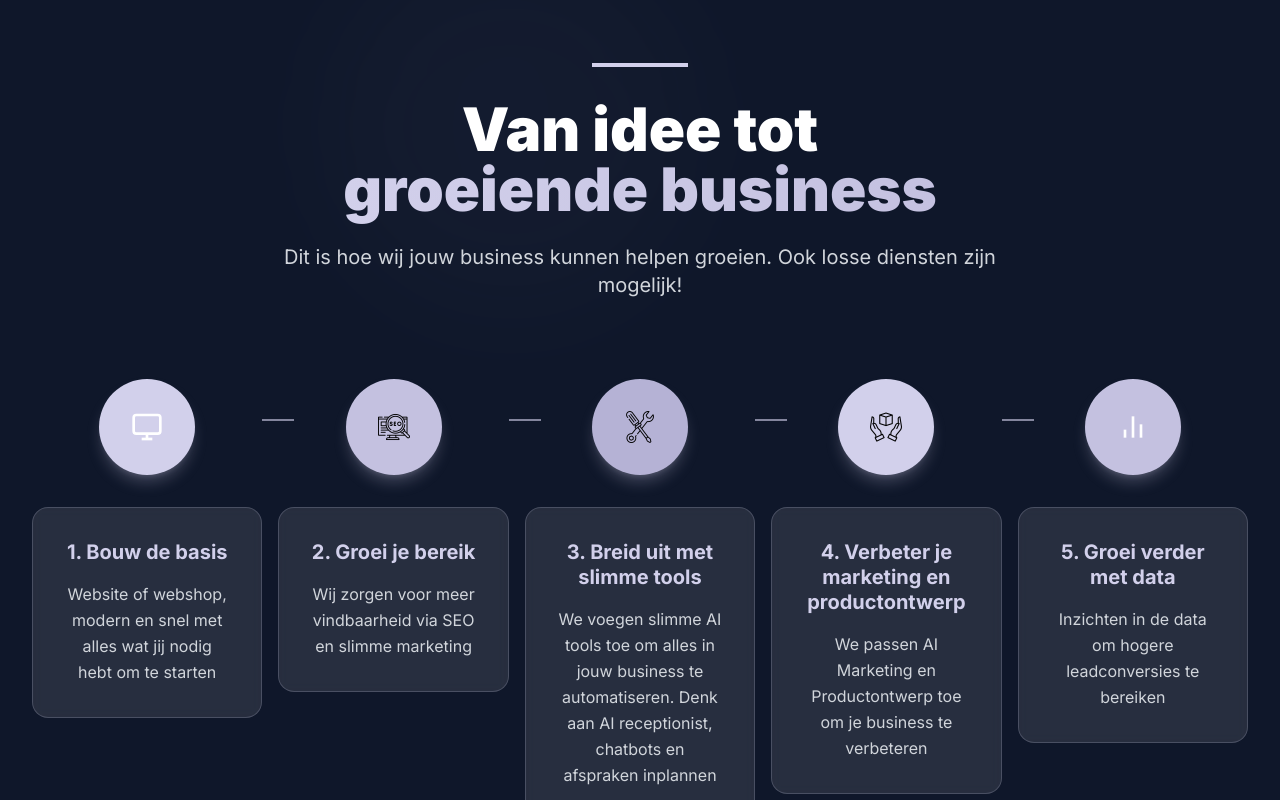
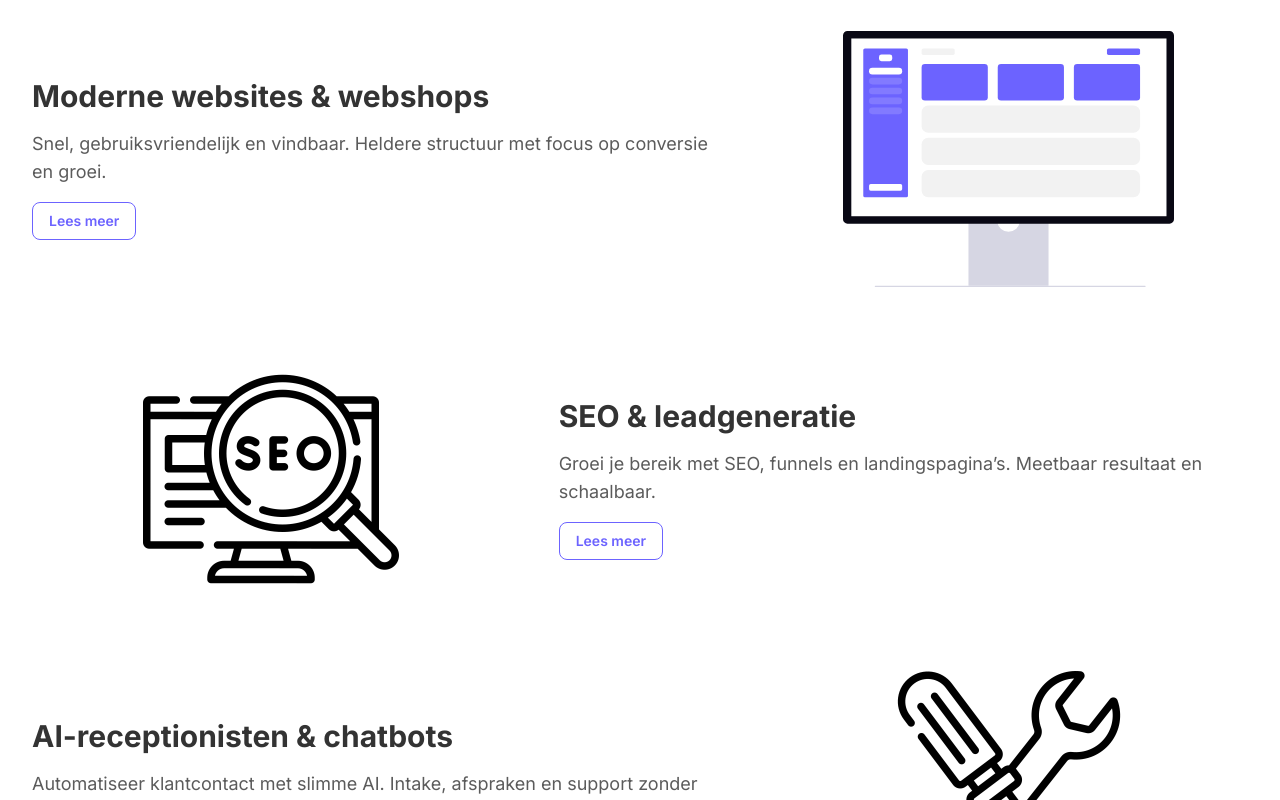
Before and after one commit to Jntvanlanschot/Portfolio-website, a Next.js app: page / in a window 1280 px wide. Shown: the part 1020-1820 px from the top of the page. Built offline with nearby package versions, Linux system fonts and the light colour scheme.

Commit message:
Add FeatureShowcase section; update header styling; replace blue with #d2d0eb; move pictogram right; remove Hero and add title section

```diff
--- a/src/app/page.tsx
+++ b/src/app/page.tsx
@@ -1,4 +1,5 @@
 import ServicesGrid from '@/components/ServicesGrid'
+import FeatureShowcase from '@/components/FeatureShowcase'
 import Roadmap from '@/components/Roadmap'
 import CasesGrid from '@/components/CasesGrid'
 import About from '@/components/About'
@@ -19,6 +20,7 @@ export default function Home() {
         </div>
       </section>
       <ServicesGrid />
+      <FeatureShowcase />
       <Roadmap />
       <CasesGrid />
       <About />
--- /dev/null
+++ b/src/components/FeatureShowcase.tsx
@@ -0,0 +1,112 @@
+'use client'
+
+import Image from 'next/image'
+import { motion } from 'framer-motion'
+import Link from 'next/link'
+
+type Feature = {
+  title: string
+  description: string
+  imageSrc: string
+  imageAlt: string
+  href: string
+}
+
+const features: Feature[] = [
+  {
+    title: 'Moderne websites & webshops',
+    description:
+      'Snel, gebruiksvriendelijk en vindbaar. Heldere structuur met focus op conversie en groei.',
+    imageSrc: '/images/website-pictogram.svg',
+    imageAlt: 'Website pictogram',
+    href: '/diensten/websites-webshops',
+  },
+  {
+    title: 'SEO & leadgeneratie',
+    description:
+      'Groei je bereik met SEO, funnels en landingspagina’s. Meetbaar resultaat en schaalbaar.',
+    imageSrc: '/images/seo-pictogram.png',
+    imageAlt: 'SEO pictogram',
+    href: '/diensten/leadgeneratie-marketing',
+  },
+  {
+    title: 'AI-receptionisten & chatbots',
+    description:
+      'Automatiseer klantcontact met slimme AI. Intake, afspraken en support zonder wachttijden.',
+    imageSrc: '/images/smart-tools-pictogram.png',
+    imageAlt: 'Slimme tools pictogram',
+    href: '/diensten/ai-tools-automatisering',
+  },
+  {
+    title: 'Productontwerp & prototyping',
+    description:
+      'Van idee tot schaalbaar digitaal product. Snel testen, itereren en naar markt brengen.',
+    imageSrc: '/images/product-design-pictogram.png',
+    imageAlt: 'Productontwerp pictogram',
+    href: '/diensten/productontwerp-prototyping',
+  },
+]
+
+const fadeIn = {
+  hidden: { opacity: 0, y: 24 },
+  visible: { opacity: 1, y: 0 },
+}
+
+const FeatureShowcase = () => {
+  return (
+    <section className="section-padding bg-white">
+      <div className="container-custom">
+        <div className="space-y-12 md:space-y-16">
+          {features.map((item, index) => {
+            const isReversed = index % 2 === 1
+            return (
+              <motion.div
+                key={item.title}
+                variants={fadeIn}
+                initial="hidden"
+                whileInView="visible"
+                viewport={{ once: true, amount: 0.2 }}
+                transition={{ duration: 0.6, delay: index * 0.05 }}
+                className={`grid grid-cols-1 md:grid-cols-12 gap-8 md:gap-12 items-center rounded-2xl`}
+              >
+                {/* Text */}
+                <div className={`${isReversed ? 'md:order-2' : ''} md:col-span-7`}>
+                  <div className="space-y-4">
+                    <h2 className="text-2xl md:text-3xl font-bold text-[#333]">{item.title}</h2>
+                    <p className="text-base md:text-lg text-[#333] opacity-80 leading-relaxed">
+                      {item.description}
+                    </p>
+                    <Link
+                      href={item.href}
+                      className="inline-flex items-center px-4 py-2 text-sm font-semibold border border-[#6c63ff] text-[#6c63ff] rounded-lg transition-colors duration-200 hover:bg-[#6c63ff] hover:text-white"
+                    >
+                      Lees meer
+                    </Link>
+                  </div>
+                </div>
+
+                {/* Image */}
+                <div className={`${isReversed ? 'md:order-1' : ''} md:col-span-5`}>
+                  <div className="w-full bg-white rounded-xl overflow-hidden">
+                    <div className="relative w-full h-48 sm:h-56 md:h-64">
+                      <Image
+                        src={item.imageSrc}
+                        alt={item.imageAlt}
+                        fill
+                        className="object-contain"
+                        sizes="(min-width: 768px) 40vw, 100vw"
+                        priority={index === 0}
+                      />
+                    </div>
+                  </div>
+                </div>
+              </motion.div>
+            )
+          })}
+        </div>
+      </div>
+    </section>
+  )
+}
+
+export default FeatureShowcase
```
